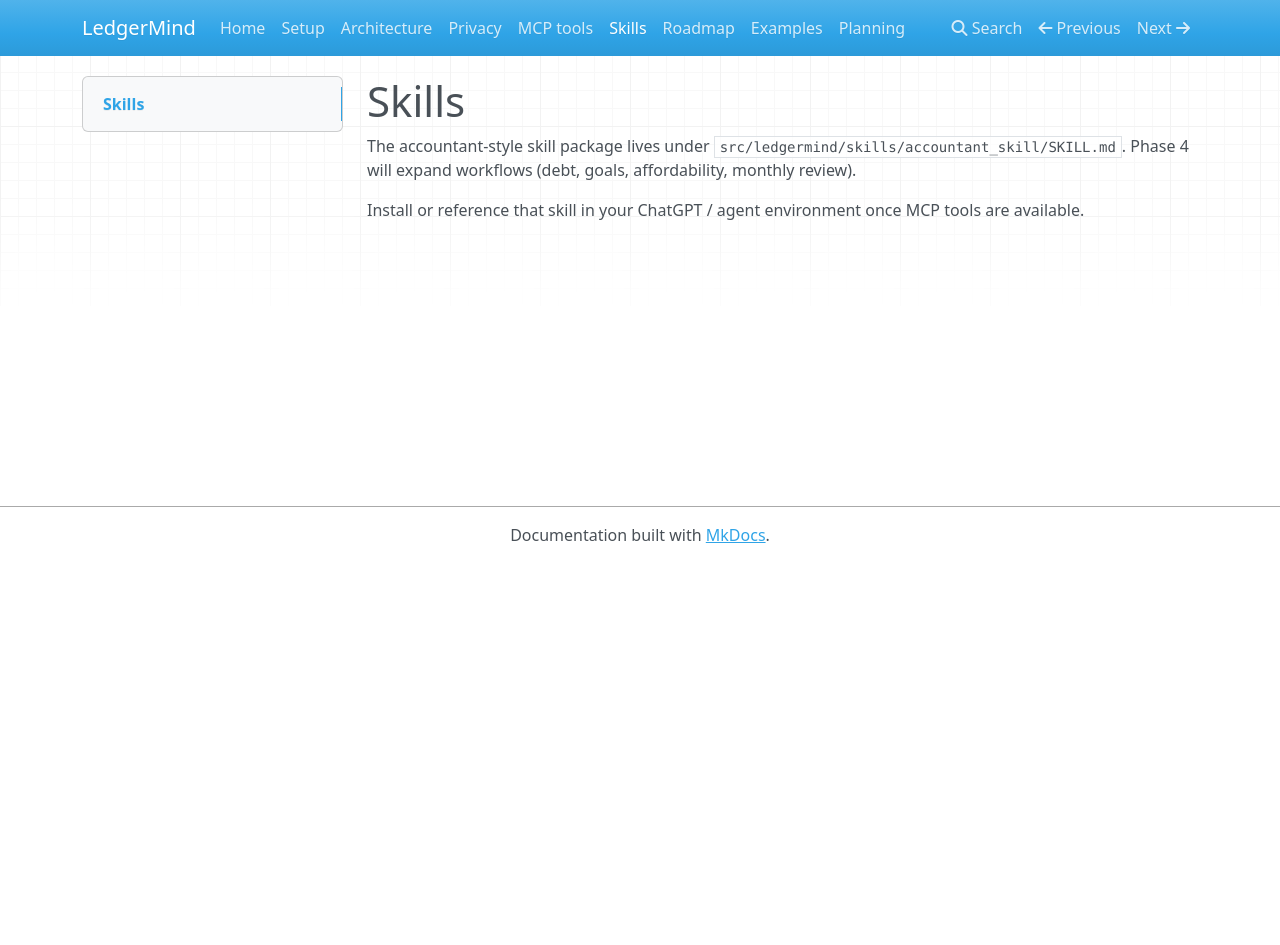
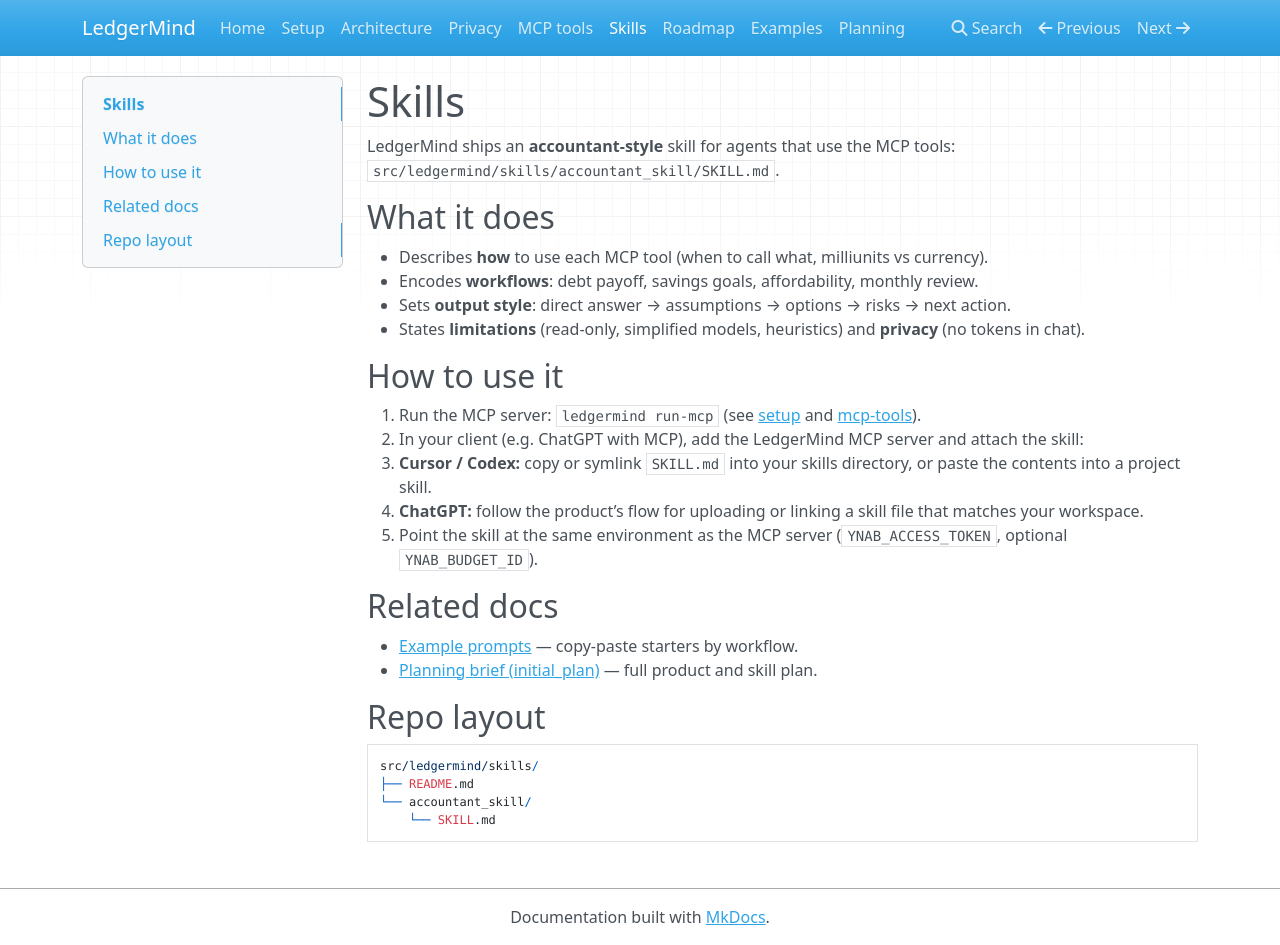
Before and after one commit to yeixio/LedgerMind, an MkDocs documentation site: the page built from docs/skills.md, in a window 1280 px wide and 945 px high. Built offline with MkDocs 1.6.1, drawn with Linux system fonts in a browser that asks for light colours; nearby versions of some CDN libraries.

Commit message:
Phase 4: accountant skill, workflows, prompts, docs
- Expand accountant_skill/SKILL.md: tool map, 4 workflows, output style, limits
- Enrich examples/prompts.md by scenario; update docs/skills.md and skills README
- Refresh README, index, roadmap; checklist Phase 4 + V1 skill criterion done

Made-with: Cursor

````diff
--- a/docs/skills.md
+++ b/docs/skills.md
@@ -1,5 +1,33 @@
 # Skills
 
-The accountant-style skill package lives under `src/ledgermind/skills/accountant_skill/SKILL.md`. Phase 4 will expand workflows (debt, goals, affordability, monthly review).
+LedgerMind ships an **accountant-style** skill for agents that use the MCP tools:
+`src/ledgermind/skills/accountant_skill/SKILL.md`.
 
-Install or reference that skill in your ChatGPT / agent environment once MCP tools are available.
+## What it does
+
+- Describes **how** to use each MCP tool (when to call what, milliunits vs currency).
+- Encodes **workflows**: debt payoff, savings goals, affordability, monthly review.
+- Sets **output style**: direct answer → assumptions → options → risks → next action.
+- States **limitations** (read-only, simplified models, heuristics) and **privacy** (no tokens in chat).
+
+## How to use it
+
+1. Run the MCP server: `ledgermind run-mcp` (see [setup](setup.md) and [mcp-tools](mcp-tools.md)).
+2. In your client (e.g. ChatGPT with MCP), add the LedgerMind MCP server and attach the skill:
+   - **Cursor / Codex:** copy or symlink `SKILL.md` into your skills directory, or paste the contents into a project skill.
+   - **ChatGPT:** follow the product’s flow for uploading or linking a skill file that matches your workspace.
+3. Point the skill at the same environment as the MCP server (`YNAB_ACCESS_TOKEN`, optional `YNAB_BUDGET_ID`).
+
+## Related docs
+
+- [Example prompts](../examples/prompts.md) — copy-paste starters by workflow.
+- [Planning brief (initial_plan)](planning/initial_plan.md) — full product and skill plan.
+
+## Repo layout
+
+```
+src/ledgermind/skills/
+├── README.md
+└── accountant_skill/
+    └── SKILL.md
+```
````
Also changed, not shown: README.md (+3 -3 lines), docs/index.md (+2 -1 lines), docs/planning/checklist.md (+10 -10 lines), docs/roadmap.md (+4 -4 lines), examples/prompts.md (+32 -7 lines), src/ledgermind/skills/README.md (+3 -1 lines), src/ledgermind/skills/accountant_skill/SKILL.md (+126 -3 lines).
